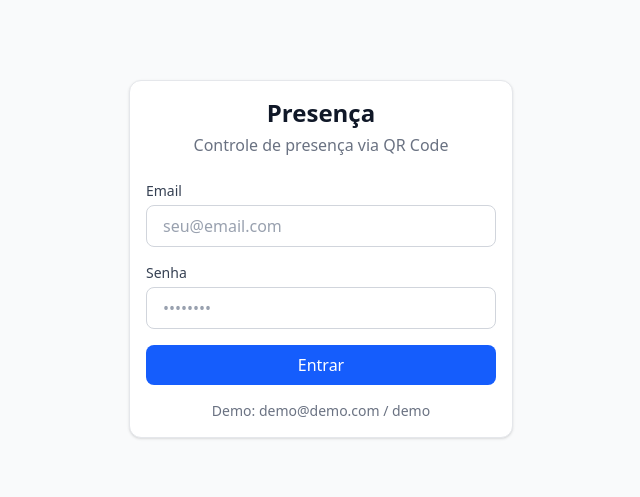
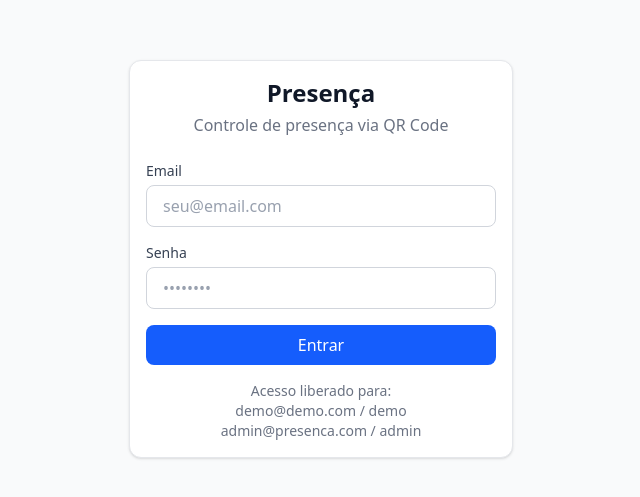
Before and after one commit to cmsinformatica/presenca, a React (Vite) app: page /login in a window 1280 px wide. Shown: the part 141-638 px from the top of the page, without its empty margins (319-959 px from the left). Built offline with nearby package versions, Linux system fonts and the light colour scheme.

Commit message:
feat: adiciona usuario admin@presenca.com para acesso no MVP

```diff
--- a/src/pages/LoginPage.tsx
+++ b/src/pages/LoginPage.tsx
@@ -18,9 +18,12 @@ export function LoginPage() {
 
     try {
       const normalizedEmail = email.trim().toLowerCase()
-      if (normalizedEmail === 'demo@demo.com' && password === 'demo') {
+      if (
+        (normalizedEmail === 'demo@demo.com' && password === 'demo') ||
+        (normalizedEmail === 'admin@presenca.com' && password === 'admin')
+      ) {
         login(
-          { id: '1', email: 'demo@demo.com', nome: 'Demo' },
+          { id: '1', email: normalizedEmail, nome: normalizedEmail === 'admin@presenca.com' ? 'Administrador' : 'Demo' },
           'demo-token'
         )
         navigate('/dashboard')
@@ -66,7 +69,9 @@ export function LoginPage() {
         </form>
 
         <p className="text-center text-sm text-gray-500 mt-4">
-          Demo: demo@demo.com / demo
+          Acesso liberado para:<br/>
+          demo@demo.com / demo<br/>
+          admin@presenca.com / admin
         </p>
       </Card>
     </div>
```
